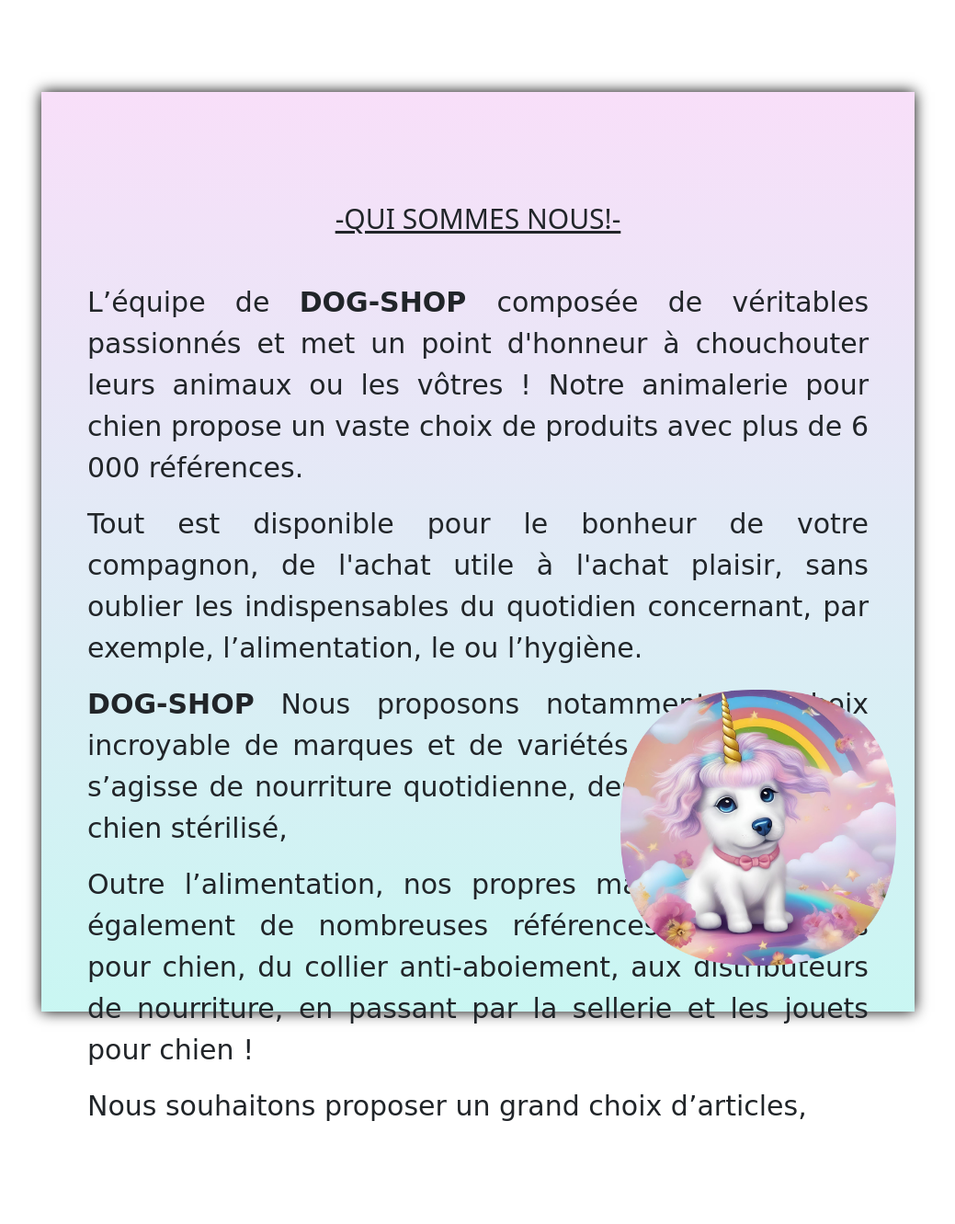
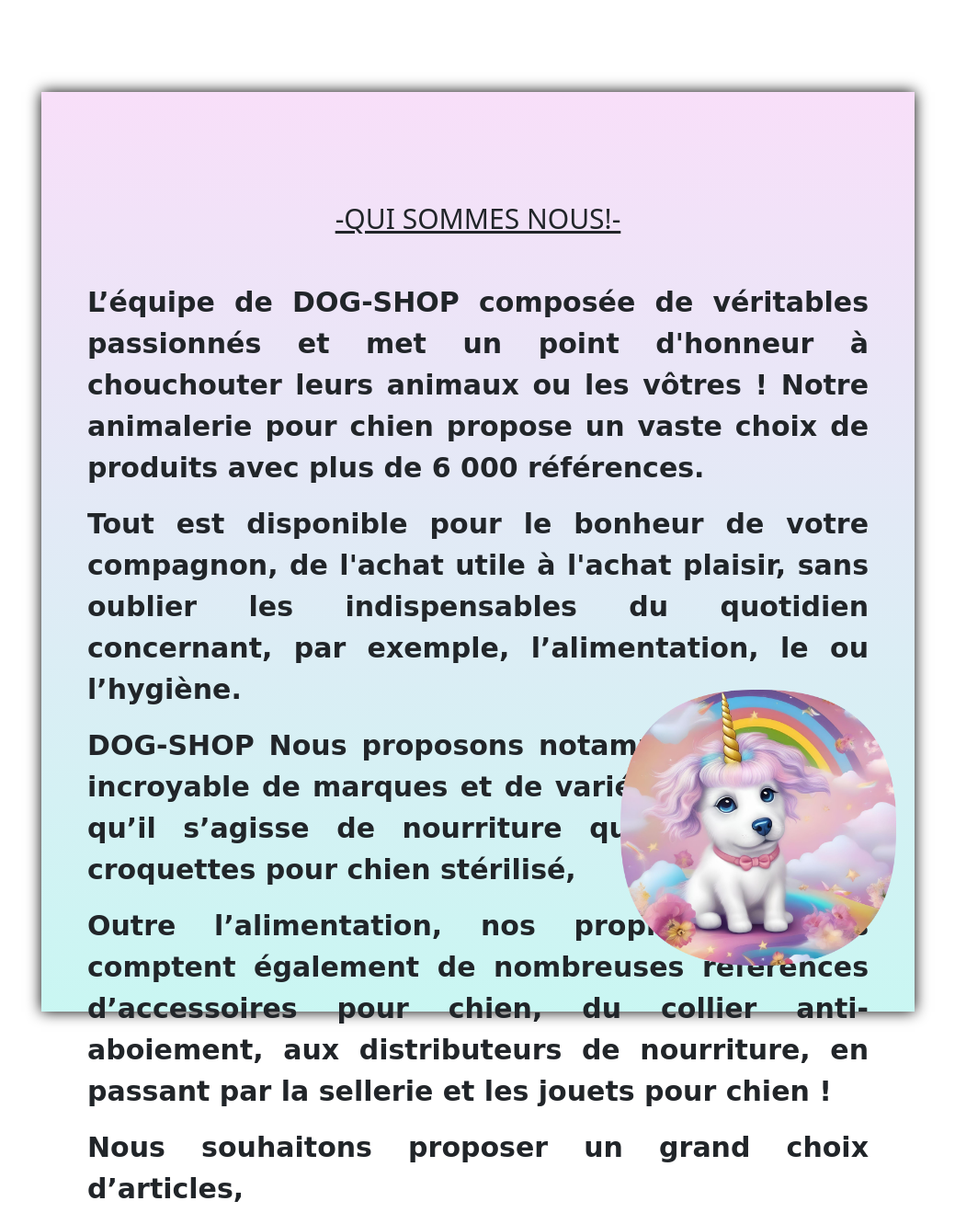
Before and after one commit to Rico93300/dogShop, a PHP site: page /quiSommeNous.html in a window 1280 px wide. Shown: the whole page at 92% size, without its empty margins (120-1159 px from the left). Before the commit the page ends 1219 px from the top, so only its background shows below. Run offline with PHP 8.4, Linux system fonts and the light colour scheme; some libraries are stand-ins or nearby versions; some web fonts are replaced.

Commit message:
Ajout css

```diff
--- a/css/style.css
+++ b/css/style.css
@@ -129,7 +129,7 @@
 p{
   font-family : "Italianno", cursive ;
    font-size: 30px;
-   font-: bold;
+   font-weight: bold;
 }
 #conteneur_qsn p {
   margin: 60px;
```
